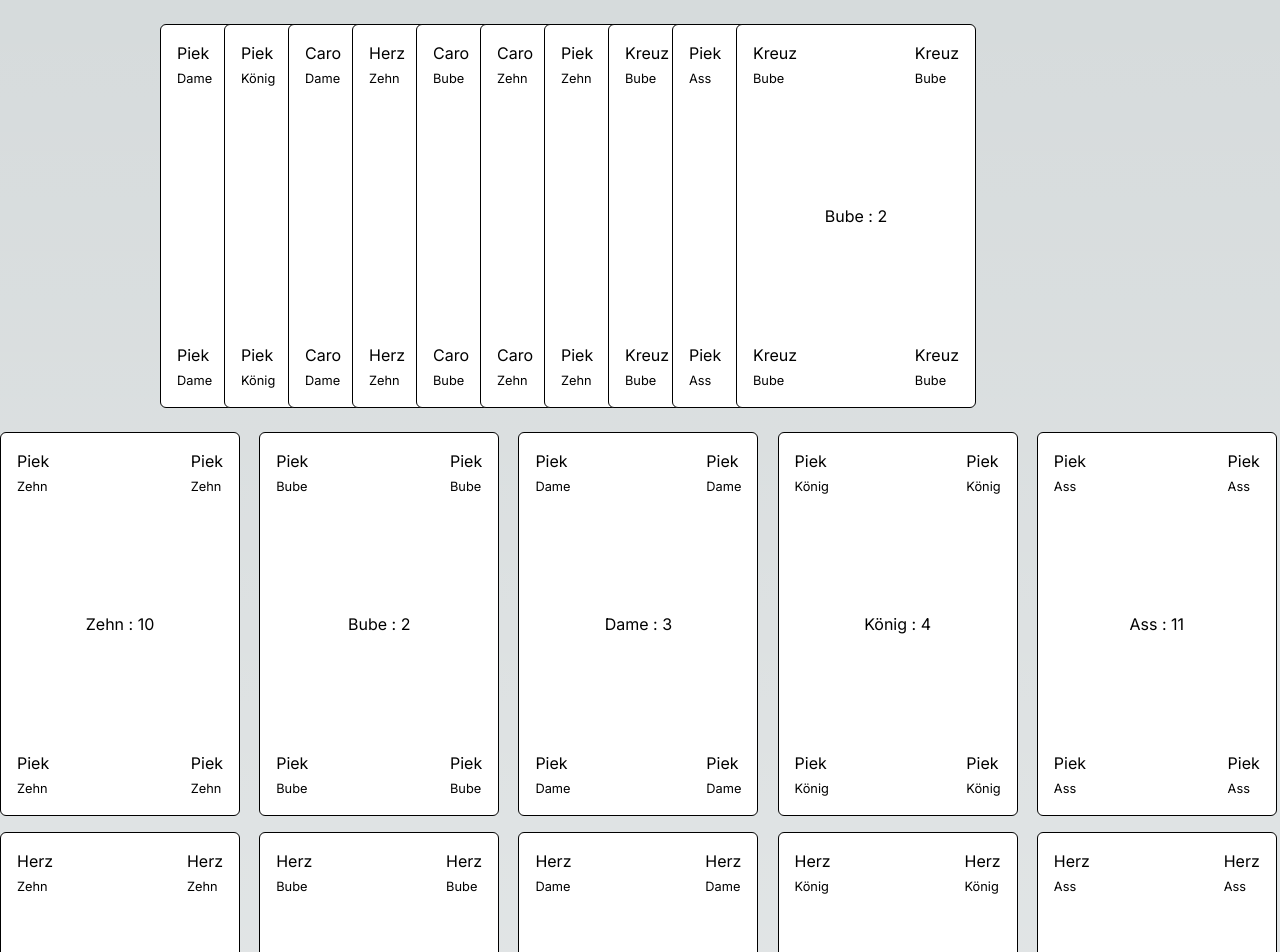
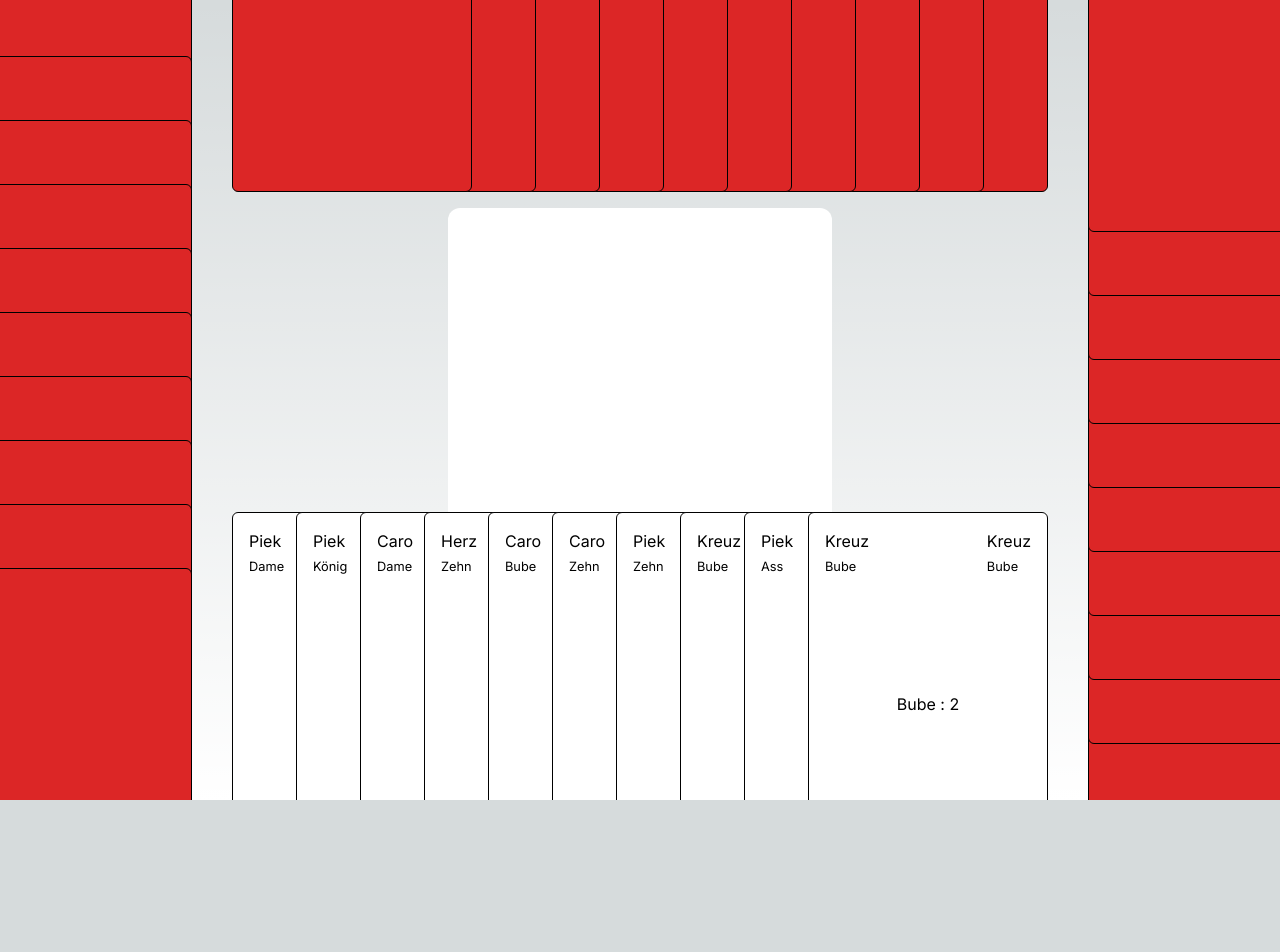
Before and after one commit to j-toscani/doppelkopf, a Next.js app: page / in a window 1280 px wide. Shown: the top 952 px of the page. After the commit the page ends 800 px from the top, so only its background shows below. Built offline with nearby package versions, Linux system fonts and the light colour scheme.

Commit message:
feat: create playfield (#2)
* feat: create Playfield

* chore: remove unused import

---------

Co-authored-by: Julian Toscani <julian.toscani@grapes.de>

```diff
--- /dev/null
+++ b/src/app/components/Card.module.css
@@ -0,0 +1,11 @@
+.card {
+    @apply relative w-60 h-96 flex justify-center items-center p-4 rounded-md;
+}
+
+.card--player {
+    @apply bg-white text-black border-black border
+}
+
+.card--empty {
+    @apply bg-red-600 text-black border-black border
+}
--- /dev/null
+++ b/src/app/components/HandOfCards.tsx
@@ -0,0 +1,15 @@
+import { PropsWithChildren, FC } from "react";
+
+export const HandOfCards: FC<PropsWithChildren<{ cardCount: number }>> = ({
+  children,
+  cardCount,
+}) => (
+  <div style={{ width: `51rem` }}>
+    <ul
+      className="grid m-0"
+      style={{ gridTemplateColumns: `repeat(${cardCount}, 4rem)` }}
+    >
+      {children}
+    </ul>
+  </div>
+);
--- /dev/null
+++ b/src/app/components/OpponentHand.tsx
@@ -0,0 +1,12 @@
+import { FC } from "react";
+
+import styles from "./Card.module.css";
+import { HandOfCards } from "./HandOfCards";
+
+export const OpponentHand: FC<{ cards: number }> = ({ cards }) => (
+  <HandOfCards cardCount={cards}>
+    {Array.from(new Array(cards), (e, i) => i).map((card) => (
+      <li key={card} className={`${styles.card} ${styles["card--empty"]}`}></li>
+    ))}
+  </HandOfCards>
+);
--- a/src/app/components/PlayCard.tsx
+++ b/src/app/components/PlayCard.tsx
@@ -2,17 +2,22 @@ import { FC } from "react";
 import { Card } from "../../game/types";
 import { german } from "../../game/translations";
 
+import styles from "./Card.module.css";
+
+const positions = ["top-4", "bottom-4"].flatMap((v) =>
+  ["left-4", "right-4"].map((h) => `absolute ${v} ${h}`)
+);
 
 export const PlayCard: FC<{ card: Card }> = ({ card }) => {
   const color = german.colors[card.color];
   const picture = german.pictures[card.picture];
   return (
-      <li className="relative w-60 h-96 flex justify-center items-center p-4 bg-white text-black border-black border rounded-md">
-        <span className="absolute top-4 left-4"> {color} <br /> <small>{picture}</small> </span>
-        <span className="absolute top-4 right-4"> {color} <br /> <small>{picture}</small> </span>
-        <span className="absolute bottom-4 left-4"> {color} <br /> <small>{picture}</small> </span>
-        <span className="absolute bottom-4 right-4"> {color} <br /> <small>{picture}</small> </span>
-
+    <li className={`${styles.card} ${styles["card--player"]}`}>
+      {positions.map((position) => (
+        <span key={position} className={position}>
+          {color} <br /> <small>{picture}</small>
+        </span>
+      ))}
       <div>
         <span>{picture}</span> {": "}
         <span>{card.points}</span>
--- /dev/null
+++ b/src/app/components/PlayField.tsx
@@ -0,0 +1,24 @@
+import { Card } from "@/game/types";
+import { FC } from "react";
+import { PlayerHand } from "./PlayerHand";
+import { OpponentHand } from "./OpponentHand";
+
+export const PlayField: FC<{
+  hands: [Array<Card>, Array<Card>, Array<Card>, Array<Card>];
+}> = ({ hands: [a, b, c, d] }) => (
+  <div className="relative flex h-screen">
+    <div className="absolute -translate-x-1/2 -translate-y-1/2 rotate-180 left-1/2 top-0 flex items-center">
+      <OpponentHand cards={10}/>
+    </div>
+    <div className="absolute translate-x-1/2 -translate-y-1/2 -rotate-90 right-0 top-1/2 flex items-center">
+      <OpponentHand cards={10}/>
+    </div>
+    <div className="absolute -translate-x-1/2 -translate-y-1/2 rotate-90 left-0 top-1/2 flex items-center">
+      <OpponentHand cards={10}/>
+    </div>
+    <div className="absolute -translate-x-1/2 translate-y-1/4 left-1/2 bottom-0 flex items-center">
+      <PlayerHand cards={a} />
+    </div>
+    <div className="w-96 aspect-square bg-white rounded-xl m-auto"></div>
+  </div>
+);
--- a/src/app/components/PlayerHand.tsx
+++ b/src/app/components/PlayerHand.tsx
@@ -1,16 +1,12 @@
 import { FC } from "react";
 import { Card } from "../../game/types";
 import { PlayCard } from "./PlayCard";
+import { HandOfCards } from "./HandOfCards";
 
 export const PlayerHand: FC<{ cards: Array<Card> }> = ({ cards }) => (
-  <div className="container flex place-content-center">
-    <ul
-      className="my-6 grid -translate-x-1/4"
-      style={{ gridTemplateColumns: `repeat(${cards.length}, 4rem)` }}
-    >
-      {cards.map((card) => (
-        <PlayCard key={card.id} card={card} />
-      ))}
-    </ul>
-  </div>
+  <HandOfCards cardCount={cards.length}>
+    {cards.map((card) => (
+      <PlayCard key={card.id} card={card} />
+    ))}
+  </HandOfCards>
 );
--- a/src/app/page.tsx
+++ b/src/app/page.tsx
@@ -1,19 +1,12 @@
-import { cards } from "../game/cards";
-import { PlayerHand } from "./components/PlayerHand";
-import { PlayCard } from "./components/PlayCard";
 import { dealHands } from "@/game/dealHands";
+import { PlayField } from "./components/PlayField";
 
 export default function Home() {
   const hands = dealHands()
 
   return (
-    <main className="container mx-auto">
-      <PlayerHand cards={hands[0]} />
-      <ul className="grid grid-cols-5 gap-4">
-        {cards.map((card) => (
-          <PlayCard key={card.id} card={card} />
-        ))}
-      </ul>
+    <main className="overflow-hidden">
+      <PlayField hands={hands}/>
     </main>
   );
 }
--- a/src/game/dealHands.ts
+++ b/src/game/dealHands.ts
@@ -1,10 +1,12 @@
 import { cards } from "./cards";
 import { shuffleCards } from "./shuffleCards";
-import { Card } from "./types";
+import { Card, DealtHands } from "./types";
 
-export const dealHands = (handsToDeal: number = 4): Array<Array<Card>> => {
+export const dealHands = (handsToDeal: number = 4): DealtHands => {
   const shuffled = shuffleCards(cards);
-  const hands: Array<Array<Card>> = [];
+  const hands: DealtHands = [
+    [], [], [], []
+  ];
 
   shuffled.forEach((card, index) =>
     Array.isArray(hands[index % handsToDeal])
--- a/src/game/types.ts
+++ b/src/game/types.ts
@@ -43,3 +43,4 @@ export type DeckTranslation = {
 }
 
 export type GameOrderEntry = { trump: boolean, order: number }
+export type DealtHands = [Array<Card>, Array<Card>, Array<Card>, Array<Card>]
```
Lines whose indentation alone changed are shown as unchanged.
